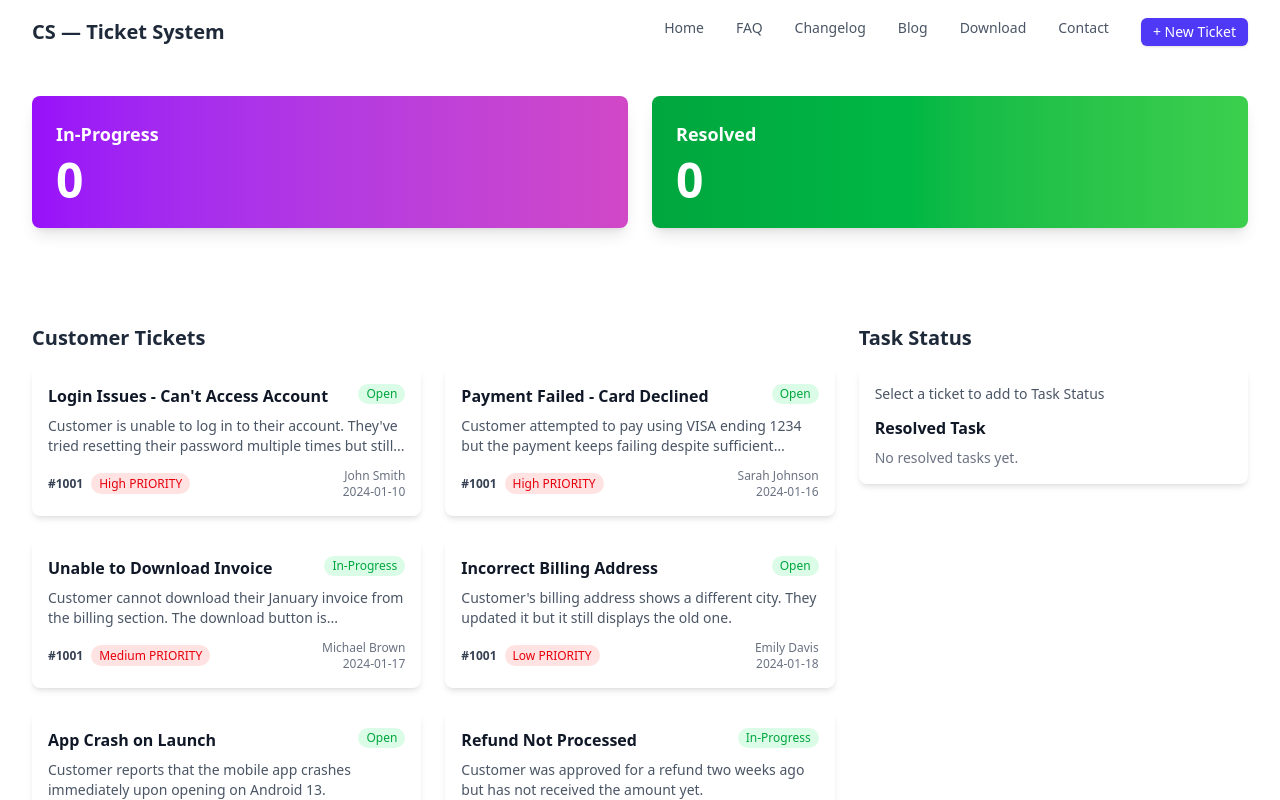
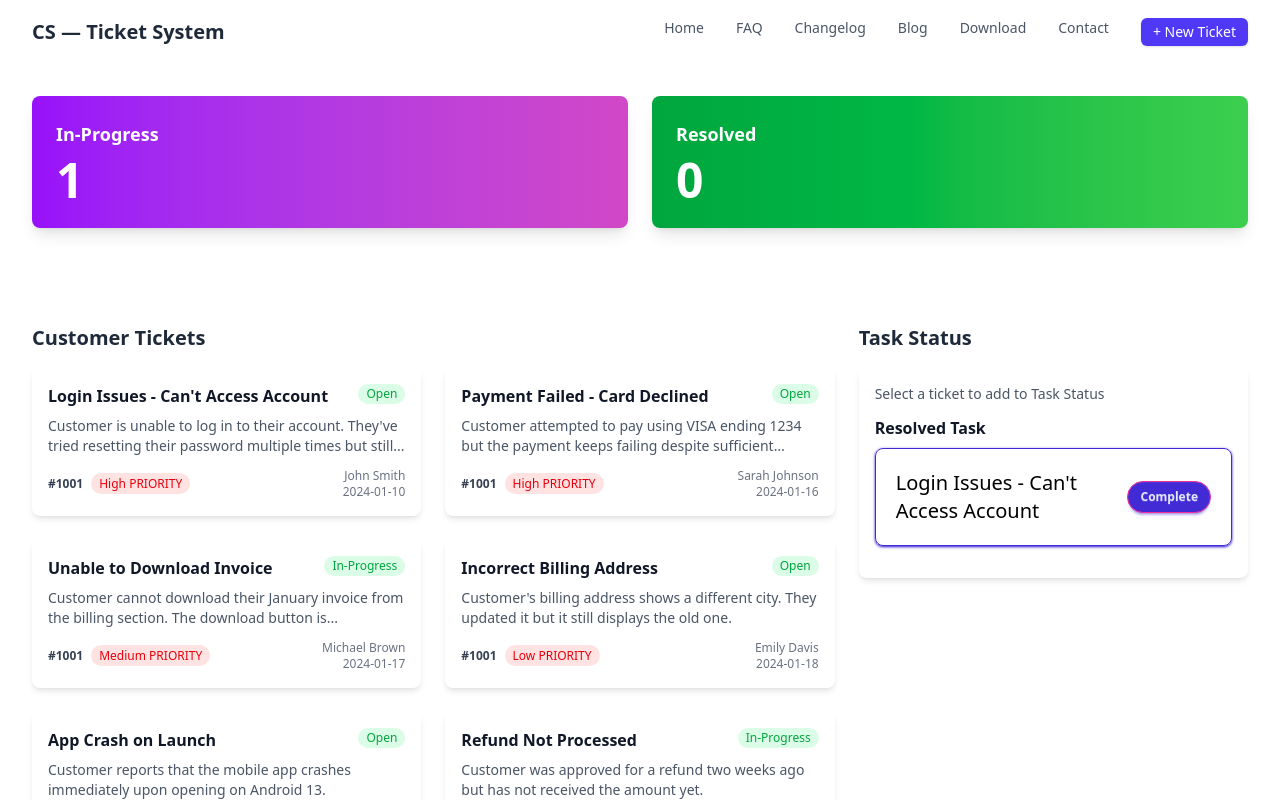
Before and after one commit to mdjoynalhosen20/Assignment-7, a React (Vite) app: page / in a window 1280 px wide. Both pictures are taken after a click on the element 226 px from the left and 442 px from the top of the page. Shown: the top 800 px of the page. Built offline with nearby package versions, Linux system fonts and the light colour scheme.

Commit message:
Functionalities Done

```diff
--- a/src/App.jsx
+++ b/src/App.jsx
@@ -4,9 +4,11 @@ import Banner from './Components/Banner'
 import CoustomerTicket from './Components/CoustomerTicket'
 import Footer from './Components/Footer'
 import NavBar from './Components/NavBar'
+import TaskStatusSection from './Components/TaskStatusSection'
 
 function App() {
   const [ inProgressCard, setInProgressCard ] = useState([]);
+  const [resolved, setResolved] = useState(0);
 
   console.log("In Progress card data are here " , inProgressCard)
 
@@ -17,7 +19,7 @@ function App() {
       <header className='bg-white shadow-md'>
         <NavBar />
         <div className='max-w-7xl mx-auto px-4 sm:px-6 lg:px-8 py-8'>
-          <Banner />
+          <Banner resolved={resolved} inProgressCard={inProgressCard} />
         </div>
       </header>
       <main className='max-w-7xl mx-auto px-4 sm:px-6 lg:px-8 py-8 bg-white'>
@@ -36,12 +38,11 @@ function App() {
           {/* Task Status section */}
 
           <div>
-            <h2 className="text-xl font-semibold text-gray-800 mb-4">Task Status</h2>
-            <div className="bg-white p-4 rounded-lg ticket-card">
-              <p className="text-sm text-gray-600 mb-3">Select a ticket to add to Task Status</p>
-              <h3 className="font-semibold text-gray-900 mb-2">Resolved Task</h3>
-              <p className="text-sm text-gray-500">No resolved tasks yet.</p>
-            </div>
+           <TaskStatusSection
+           setResolved={setResolved}
+           inProgressCard={inProgressCard}
+           setInProgressCard={setInProgressCard}
+           />
           </div>
         </div>
       </main>
--- a/src/Components/Banner.jsx
+++ b/src/Components/Banner.jsx
@@ -1,14 +1,14 @@
-const Banner = () => {
+const Banner = ({resolved, inProgressCard}) => {
     return <>
      <div className="grid grid-cols-1 md:grid-cols-2 gap-6 mb-8">
             <div className="p-6 rounded-lg text-white bg-gradient-to-r from-purple-600 to-[#D148C7] shadow-lg">
                 <h2 className="text-lg font-semibold mb-2">In-Progress</h2>
-                <p className="text-5xl font-bold">0</p>
+                <p className="text-5xl font-bold">{inProgressCard.length}</p>
             </div>
 
             <div className="p-6 rounded-lg text-white bg-gradient-to-r from-green-600 to-[#3CCF4E] shadow-lg">
                 <h2 className="text-lg font-semibold mb-2">Resolved</h2>
-                <p className="text-5xl font-bold">0</p>
+                <p className="text-5xl font-bold">{resolved}</p>
             </div>
         </div>
     </>
--- /dev/null
+++ b/src/Components/TaskStatusSection.jsx
@@ -0,0 +1,32 @@
+const TaskStatusSection = ({ setInProgressCard, inProgressCard, setResolved }) => {
+
+    const handleCompleteButton = id => {
+        const remaining = inProgressCard.filter(cd => cd?.id !== id);
+        setInProgressCard(remaining);
+        setResolved(prev => prev + 1)
+    }
+
+    return (<>
+        <h2 className="text-xl font-semibold text-gray-800 mb-4">Task Status</h2>
+         <div className="bg-white p-4 rounded-lg ticket-card">
+            <p className="text-sm text-gray-600 mb-3">Select a ticket to add to Task Status</p>
+            <h3 className="font-semibold text-gray-900 mb-2">Resolved Task</h3>
+            {inProgressCard.length > 0 ? inProgressCard?.map((card, i) => {
+                const  {id, title} = card;
+                return (
+                    <div key={i} className="p-3 md:p-4 lg:p-5 mb-2 md:mb-3 lg:mb-4 flex gap-2 md:gap-3 items-center border-primary border shadow shadow-primary rounded-sm md:rounded-md lg:rounded-lg">
+                        <h1 className="text-lg md:text-xl text-black">{title}</h1>
+                        <button  onClick={() => handleCompleteButton(id)} className="btn btn-sm btn-primary rounded-full hover:btn-secondary duration-300 cursor-pointer border border-secondary hover:border-primary ">Complete</button>
+                    </div>
+            )
+            }) :
+            <p className="text-sm text-gray-500">No resolved tasks yet.</p>
+             }
+        </div>
+        {/* {
+
+        } */}
+    </>)
+};
+
+export default TaskStatusSection
```
